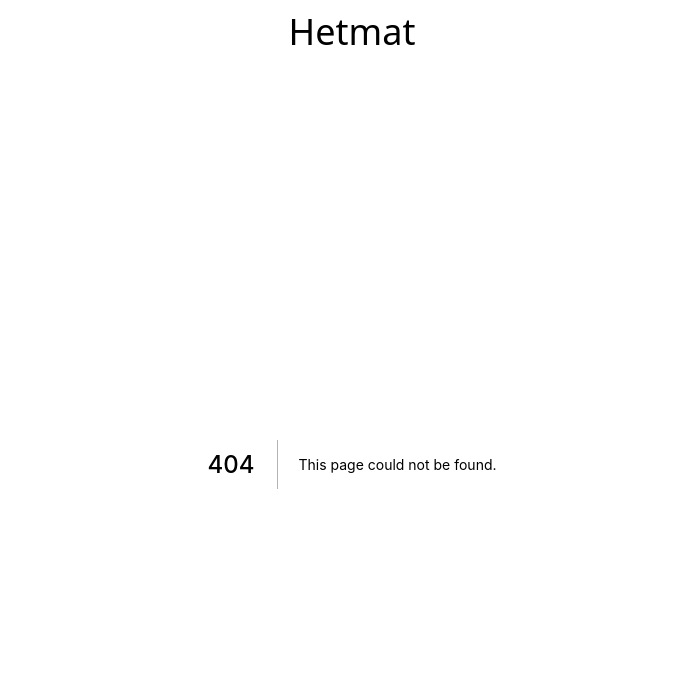
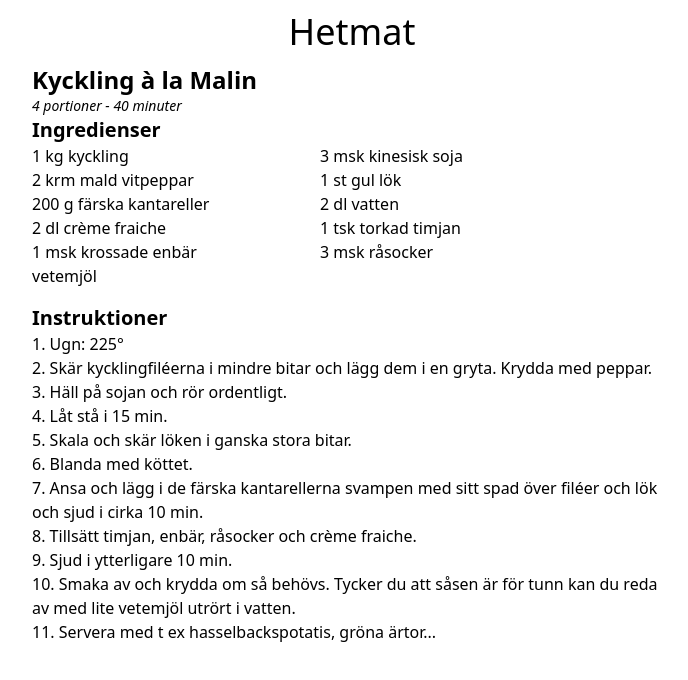
Before and after one commit to westn/Hetmat, a Next.js app: page /kyckling-a-la-malin in a window 1280 px wide. Before the commit this address had no page. Shown: the top 680 px of the page, without its empty margins (288-976 px from the left). Built offline with nearby package versions, Linux system fonts and the light colour scheme.

Commit message:
add kyckling-a-la-malin

```diff
--- a/pages/index.tsx
+++ b/pages/index.tsx
@@ -7,6 +7,7 @@ const recipeTitles = [
   { title: "Tacokrydda", path: "/tacokrydda" },
   { title: "Chokladbollar", path: "/chokladbollar" },
   { title: "Hamburgare", path: "/hamburgare" },
+  { title: "Kyckling à la Malin", path: "/kyckling-a-la-malin" },
   { title: "Ugnsbakad lax med pesto", path: "/ugnsbakad-lax-med-pesto" },
   { title: "Fläskfilé i färskostsås", path: "/flaskfile-i-farskostsas" },
   {
--- /dev/null
+++ b/pages/kyckling-a-la-malin.tsx
@@ -0,0 +1,50 @@
+import { FC } from "react";
+import { Recipe } from "../components/templates";
+
+const title = "Kyckling à la Malin";
+const amount = 4;
+const unit = "portioner";
+const timeInMinutes = 40;
+
+const ingredients = [
+  [1, "kg", "kyckling"],
+  [3, "msk", "kinesisk soja"],
+  [2, "krm", "mald vitpeppar"],
+  [1, "st", "gul lök"],
+  [200, "g", "färska kantareller"],
+  [2, "dl", "vatten"],
+  [2, "dl", "crème fraiche"],
+  [1, "tsk", "torkad timjan"],
+  [1, "msk", "krossade enbär"],
+  [3, "msk", "råsocker"],
+  [0, "", "vetemjöl"],
+];
+
+const instructions = [
+  "Ugn: 225°",
+  "Skär kycklingfiléerna i mindre bitar och lägg dem i en gryta. Krydda med peppar.",
+  "Häll på sojan och rör ordentligt.",
+  "Låt stå i 15 min.",
+  "Skala och skär löken i ganska stora bitar.",
+  "Blanda med köttet.",
+  "Ansa och lägg i de färska kantarellerna svampen med sitt spad över filéer och lök och sjud i cirka 10 min.",
+  "Tillsätt timjan, enbär, råsocker och crème fraiche.",
+  "Sjud i ytterligare 10 min.",
+  "Smaka av och krydda om så behövs. Tycker du att såsen är för tunn kan du reda av med lite vetemjöl utrört i vatten.",
+  "Servera med t ex hasselbackspotatis, gröna ärtor...",
+];
+
+const RecipePage: FC = () => {
+  return (
+    <Recipe
+      title={title}
+      amount={amount}
+      unit={unit}
+      timeInMinutes={timeInMinutes}
+      ingredients={ingredients}
+      instructions={instructions}
+    />
+  );
+};
+
+export default RecipePage;
```
